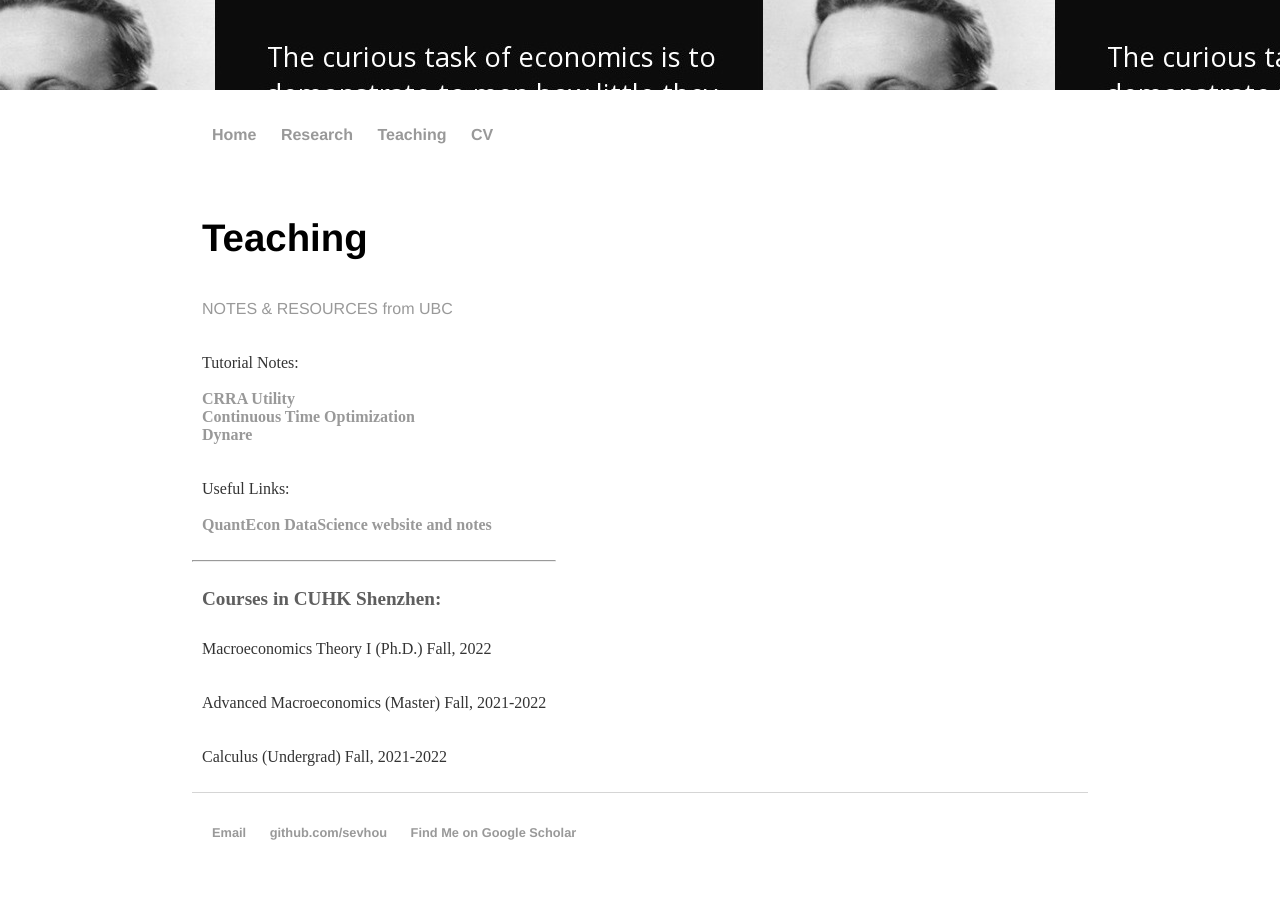
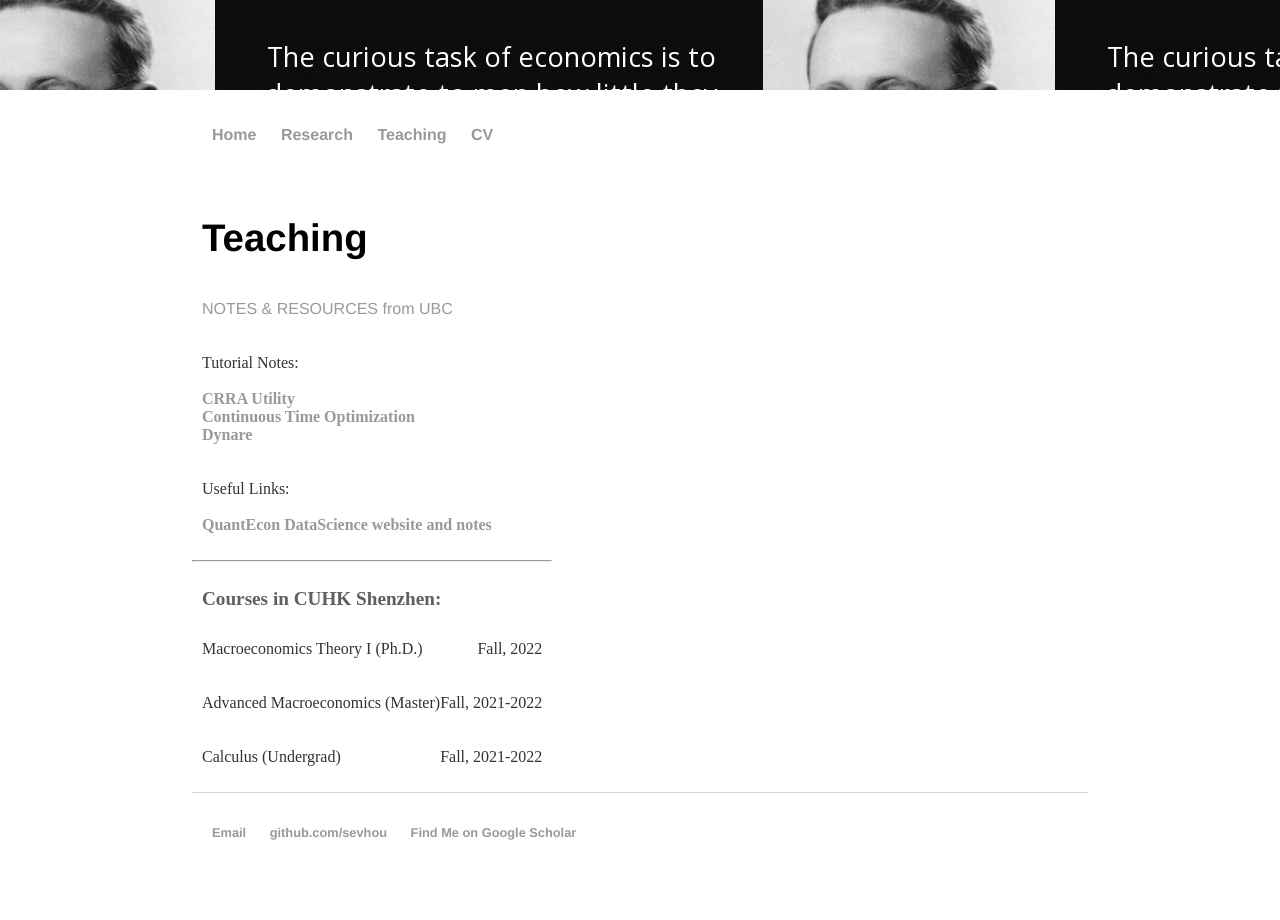
Before and after one commit to sevhou/sevhou.github.io, a Jekyll site: the page built from teaching/index.html, in a window 1280 px wide. Built offline with Jekyll 4.4.1, drawn with Linux system fonts in a browser that asks for light colours.

Commit message:
Update index.html

```diff
--- a/teaching/index.html
+++ b/teaching/index.html
@@ -27,9 +27,15 @@ title: Teaching
 
    <h2>Courses in CUHK Shenzhen:</h2>
 
-       <p>Macroeconomics Theory I (Ph.D.)               Fall, 2022
+       <p style="text-align:left;">Macroeconomics Theory I (Ph.D.)               <span style="float:right;">
+        Fall, 2022
+    </span>
 	       </p>
-       <p>Advanced Macroeconomics (Master)              Fall, 2021-2022
+       <p style="text-align:left;">Advanced Macroeconomics (Master)              <span style="float:right;">
+	       Fall, 2021-2022
+	       </span>
 	       </p>
-       <p>Calculus (Undergrad)                          Fall, 2021-2022
+       <p style="text-align:left;">Calculus (Undergrad)                          <span style="float:right;">
+	       Fall, 2021-2022
+	       </span>
       </p>
```
